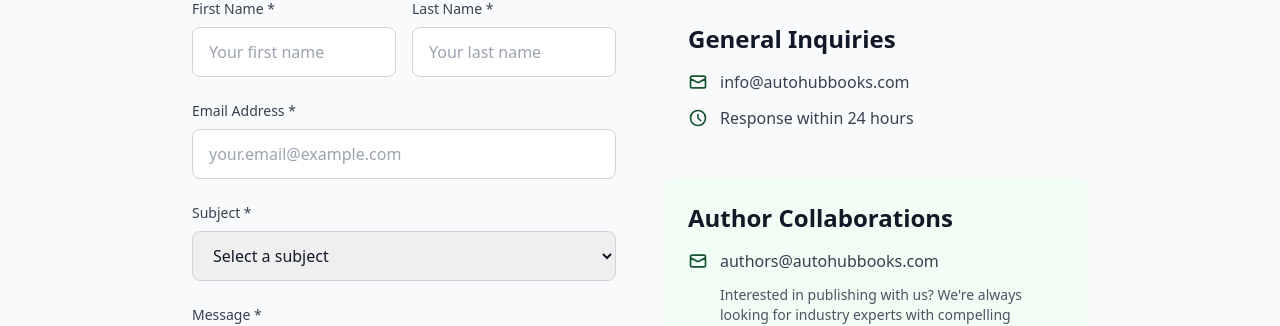
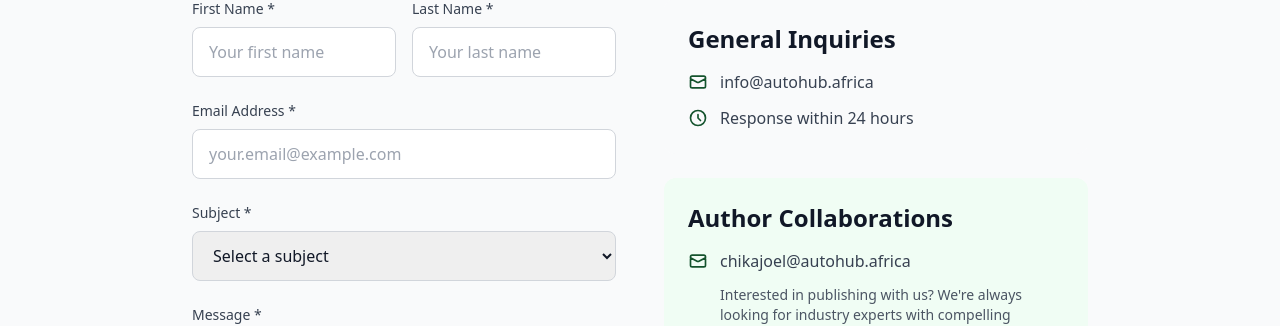
Before and after one commit to joshytheprogrammer/autohub_book_launch, a Nuxt app: page /contact in a window 1280 px wide. Shown: the part 594-920 px from the top of the page. Built offline with nearby package versions, Linux system fonts and the light colour scheme.

Commit message:
made minor changes

```diff
--- a/app/components/Maceo/FooterSection.vue
+++ b/app/components/Maceo/FooterSection.vue
@@ -63,7 +63,7 @@
               <svg class="w-4 h-4 text-green-400" fill="none" stroke="currentColor" viewBox="0 0 24 24">
                 <path stroke-linecap="round" stroke-linejoin="round" stroke-width="2" d="M3 8l7.89 4.26a2 2 0 002.22 0L21 8M5 19h14a2 2 0 002-2V7a2 2 0 00-2-2H5a2 2 0 00-2 2v10a2 2 0 002 2z"></path>
               </svg>
-              <span>info@autohubbooks.com</span>
+              <span>info@autohub.africa</span>
             </p>
             <p class="text-sm text-gray-400">
               For bulk orders and corporate inquiries
--- a/app/pages/contact.vue
+++ b/app/pages/contact.vue
@@ -149,7 +149,7 @@
                       <svg class="w-5 h-5 text-green-900 flex-shrink-0" fill="none" stroke="currentColor" viewBox="0 0 24 24">
                         <path stroke-linecap="round" stroke-linejoin="round" stroke-width="2" d="M3 8l7.89 4.26a2 2 0 002.22 0L21 8M5 19h14a2 2 0 002-2V7a2 2 0 00-2-2H5a2 2 0 00-2 2v10a2 2 0 002 2z"/>
                       </svg>
-                      <span class="text-gray-700">info@autohubbooks.com</span>
+                      <span class="text-gray-700">info@autohub.africa</span>
                     </div>
                     <div class="flex items-center gap-3">
                       <svg class="w-5 h-5 text-green-900 flex-shrink-0" fill="none" stroke="currentColor" viewBox="0 0 24 24">
@@ -167,7 +167,7 @@
                       <svg class="w-5 h-5 text-green-900 flex-shrink-0" fill="none" stroke="currentColor" viewBox="0 0 24 24">
                         <path stroke-linecap="round" stroke-linejoin="round" stroke-width="2" d="M3 8l7.89 4.26a2 2 0 002.22 0L21 8M5 19h14a2 2 0 002-2V7a2 2 0 00-2-2H5a2 2 0 00-2 2v10a2 2 0 002 2z"/>
                       </svg>
-                      <span class="text-gray-700">authors@autohubbooks.com</span>
+                      <span class="text-gray-700">chikajoel@autohub.africa</span>
                     </div>
                     <p class="text-sm text-gray-600 ml-8">
                       Interested in publishing with us? We're always looking for industry experts with compelling insights to share.
```
